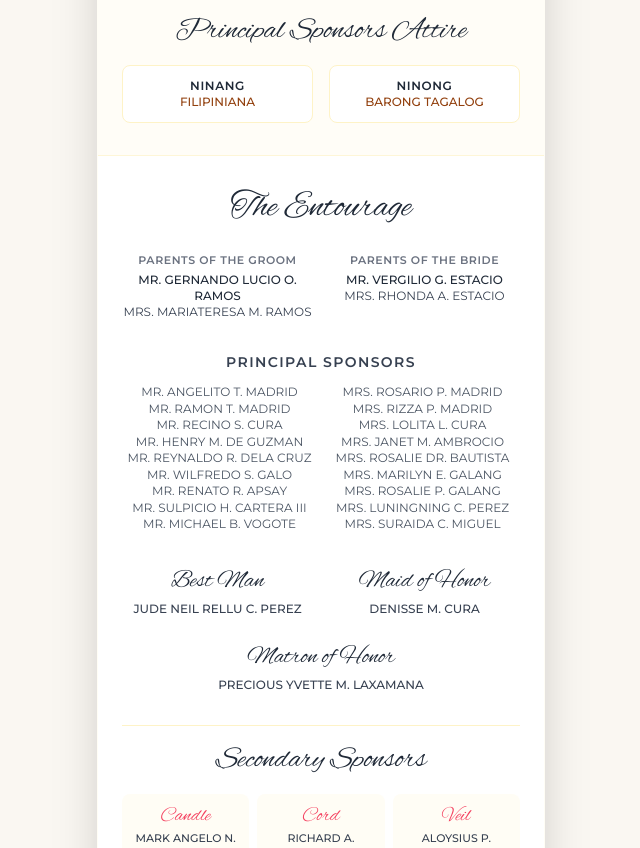
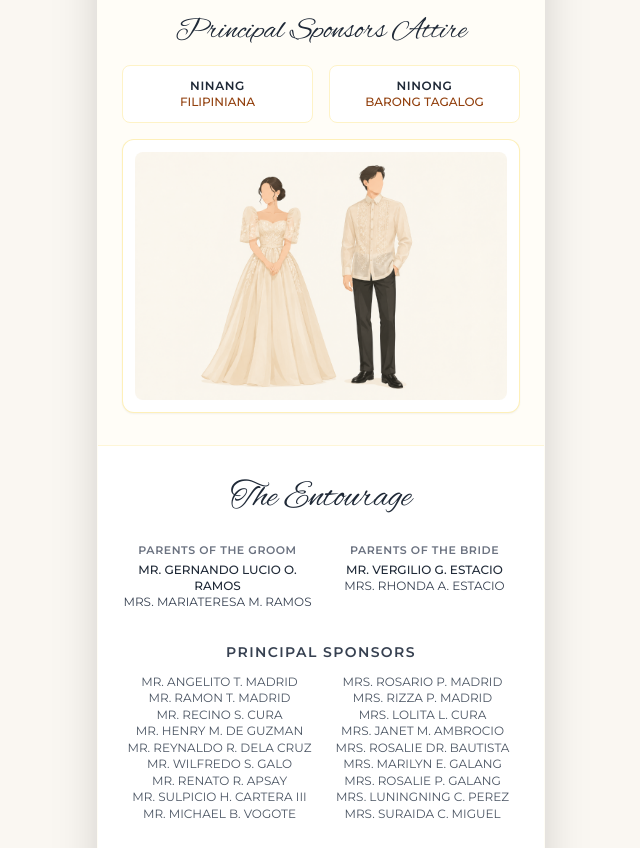
Before and after one commit to monaarontech/wedding-rsvp-app, a React (Vite) app: page / in a window 1280 px wide. Shown: the part 1880-2728 px from the top of the page, without its empty margins (319-959 px from the left). Built offline with nearby package versions, Linux system fonts and the light colour scheme; no server answers.

Commit message:
Add custom Ninang Filipiniana and Ninong Barong Tagalog illustration

```diff
--- a/src/components/AttireGuide.jsx
+++ b/src/components/AttireGuide.jsx
@@ -28,7 +28,7 @@ export default function AttireGuide() {
       {/* Principal Sponsors Attire */}
       <div class="border-t border-amber-200/60 pt-6">
         <h3 class="font-script text-3xl text-gray-800 mb-4">Principal Sponsors Attire</h3>
-        <div class="grid grid-cols-2 gap-4 text-xs">
+        <div class="grid grid-cols-2 gap-4 text-xs mb-4">
           <div class="bg-white p-3 rounded-lg border border-amber-100 shadow-2xs">
             <h4 class="font-bold text-gray-800 uppercase tracking-wider">NINANG</h4>
             <p class="text-amber-800 font-medium">FILIPINIANA</p>
@@ -38,6 +38,15 @@ export default function AttireGuide() {
             <p class="text-amber-800 font-medium">BARONG TAGALOG</p>
           </div>
         </div>
+
+        {/* Custom Ninang & Ninong Illustration */}
+        <div class="rounded-xl overflow-hidden border border-amber-200/60 bg-white p-3 shadow-sm">
+          <img
+            src="/images/media_1790578400497.png"
+            alt="Ninang Filipiniana and Ninong Barong Tagalog Attire Illustration"
+            class="w-full h-auto object-cover rounded-lg"
+          />
+        </div>
       </div>
     </section>
   );
```
Also changed, not shown: public/images/media_1790578400497.png (added), 1 other file (tests, documents, lock files or other folders).
